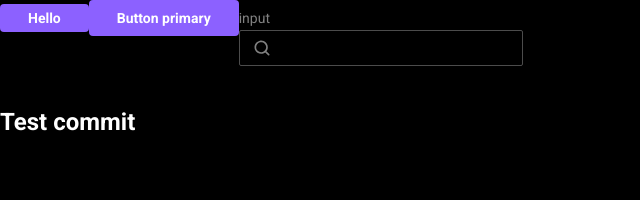
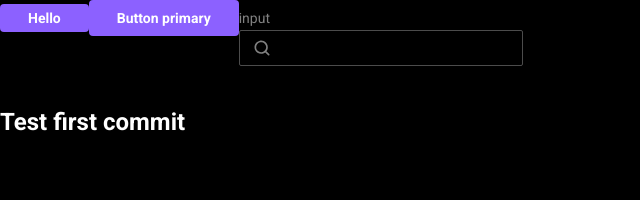
Before and after one commit to evan-weissrussland/flashCards1, a React (Vite) app: page / in a window 1280 px wide. Shown: the top 200 px of the page, without its empty margins (0-640 px from the left). Built offline with nearby package versions, Linux system fonts and the light colour scheme.

Commit message:
test commit

```diff
--- a/src/App.tsx
+++ b/src/App.tsx
@@ -10,7 +10,7 @@ export function App() {
       <Button>Button primary</Button>
       <Input type={'search'} />
       {/*h2 для проверки*/}
-      <h2>Test commit</h2>
+      <h2>Test first commit</h2>
     </div>
   )
 }
```
